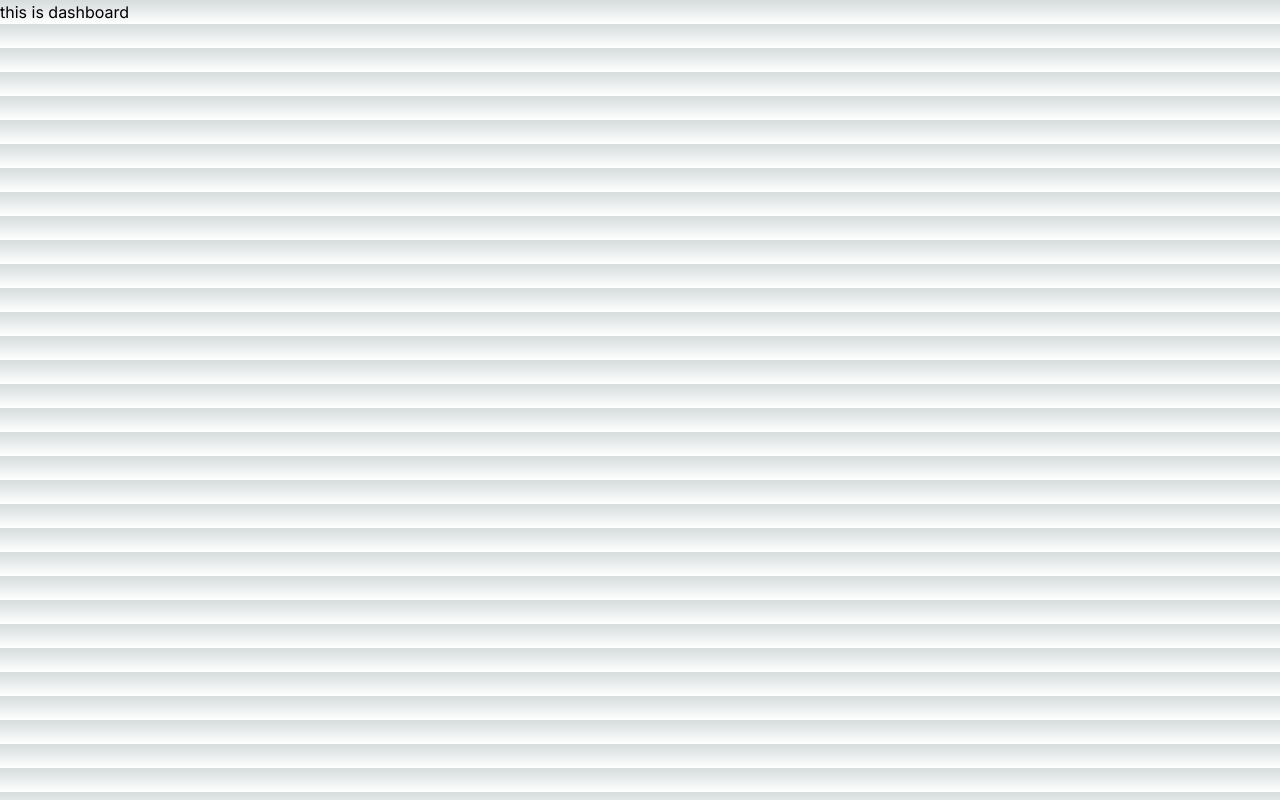
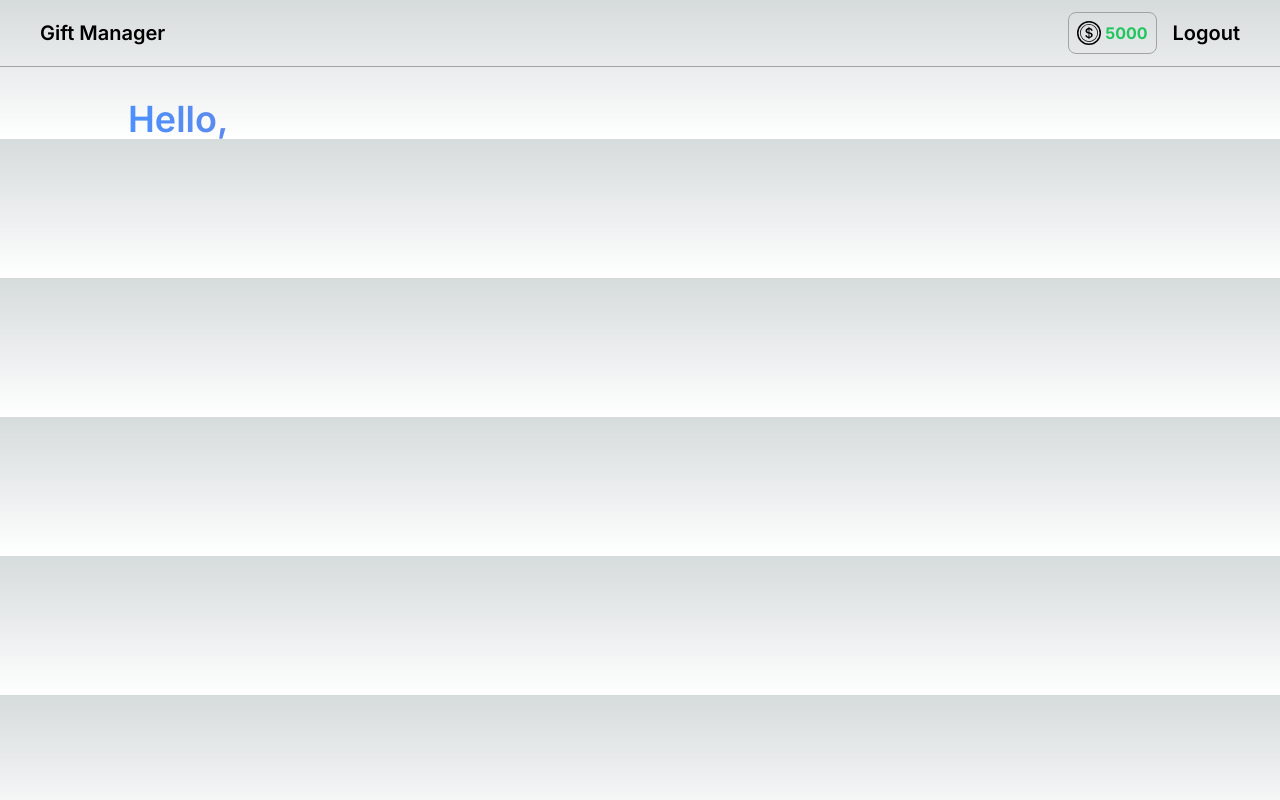
Before and after one commit to yash022406/gift-manager, a Next.js app: page /dashboard in a window 1280 px wide. Built offline with nearby package versions, Linux system fonts and the light colour scheme; no server answers.

Commit message:
added users data into firebase datastore/users table

```diff
--- a/package.json
+++ b/package.json
@@ -10,10 +10,13 @@
   },
   "dependencies": {
     "@bradgarropy/next-link": "^1.1.0",
+    "@reduxjs/toolkit": "^2.2.5",
     "firebase": "^10.12.2",
     "next": "14.2.4",
     "react": "^18",
     "react-dom": "^18",
+    "react-icons": "^5.2.1",
+    "react-redux": "^9.1.2",
     "react-router-dom": "^6.23.1"
   },
   "devDependencies": {
--- /dev/null
+++ b/src/app/dashboard/index.css
@@ -0,0 +1,5 @@
+.color-text{
+    background: -webkit-linear-gradient(16deg, #4b90ff, #ff5546);
+    -webkit-background-clip: text;
+    -webkit-text-fill-color: transparent;
+}
--- a/src/app/dashboard/page.js
+++ b/src/app/dashboard/page.js
@@ -1,5 +1,40 @@
+"use client";
+import './index.css'
+import { UserAuth } from "../../utils/AuthContext";
+import { useRouter } from 'next/navigation';
+import { BsCoin } from "react-icons/bs";
 export default function Dashboard () {
+    const {user} = UserAuth();
+    const {logout} = UserAuth();
+    const router = useRouter();
+    console.log(user)
+
+    const handleLogout = async () => {
+        try{
+        await logout()
+        router.push('/');
+        console.log('You are logged out.')
+        }catch(e){
+        console.log(e)
+        }
+    }
+
     return(
-        <div>this is dashboard</div>
+        <div className="flex flex-col ">
+            <div className="w-full flex justify-between px-10 items-center border-b border-[#a4a3a3] py-3">
+                <p className="text-xl font-semibold">Gift Manager</p>
+                {/* <p className='text-xl font-medium'> {user ? `Welcome, ${user.name}` : 'Not logged in'}</p> */}
+                <div className="flex gap-4">
+                    <div className="flex gap-1 px-2 py-2 border border-[#a4a3a3] rounded-lg">
+                    <BsCoin size={24} />
+                    <span className='font-bold text-green-500'>5000</span>
+                    </div>
+                    <button onClick={handleLogout} className="text-xl font-semibold">Logout</button>
+                </div>
+            </div>
+            <div className="flex flex-col mt-8 w-[80%] mx-auto ">
+                <p className="text-4xl font-semibold color-text">Hello, {user?.email}</p>
+            </div>
+        </div>
     )
 }
--- a/src/app/layout.js
+++ b/src/app/layout.js
@@ -1,7 +1,7 @@
 "use client"
 import { Inter } from "next/font/google";
 import "./globals.css";
-import { AuthContextProvider } from "@/utils/AuthContext";
+import { AuthContextProvider } from "../utils/AuthContext";
 const inter = Inter({ subsets: ["latin"] });
 
 
--- a/src/app/login/page.js
+++ b/src/app/login/page.js
@@ -1,6 +1,6 @@
 "use client"
 import { useState } from 'react';
-import { UserAuth } from '@/utils/AuthContext';
+import { UserAuth } from '../../utils/AuthContext';
 import { useRouter } from 'next/navigation';
 
 export default function Login() {
--- a/src/app/signup/page.js
+++ b/src/app/signup/page.js
@@ -1,7 +1,10 @@
 "use client"
 import { useState } from 'react';
-import { UserAuth } from '@/utils/AuthContext';
+import { UserAuth } from '../../utils/AuthContext';
 import { useRouter } from 'next/navigation';
+import { doc, setDoc } from 'firebase/firestore';
+import { db } from '../../utils/firebase'; // Ensure you have the firestore instance exported from your firebase config file
+
 export default function Signup() {
   const [formData, setFormData] = useState({
     name: '',
@@ -11,7 +14,7 @@ export default function Signup() {
     password: '',
     confirmPassword: '',
   });
-  const {createUser} = UserAuth()
+  const {createUser} = UserAuth();
   const router = useRouter();
 
   const [errors, setErrors] = useState({});
@@ -42,22 +45,27 @@ export default function Signup() {
     e.preventDefault();
     const validationErrors = validate();
     if (Object.keys(validationErrors).length === 0) {
+      try {
+        const userCredential = await createUser(formData.email, formData.password);
+        const user = userCredential.user;
 
-      e.preventDefault()
-      try{
-        await createUser(formData.email, formData.password)
+        // Save user data to Firestore
+        await setDoc(doc(db, 'users', user.uid), {
+          name: formData.name,
+          email: formData.email,
+          phone: formData.phone,
+          city: formData.city,
+        });
+
         router.push('/dashboard');
-      }catch(e){
-
+        console.log(formData, "user added successfully");
+      } catch (e) {
         console.log(e);
       }
-      console.log(formData, "user added successfully");
     } else {
       setErrors(validationErrors);
     }
   };
-
-  const resent_apiKey = "re_SbRHsHaf_2gR5ZxPqYCevBDL11fEntixf"
 
   return (
     <div className="min-h-screen bg-gray-900 text-white flex items-center justify-center">
--- a/src/utils/firebase.js
+++ b/src/utils/firebase.js
@@ -1,11 +1,13 @@
 import { initializeApp } from "firebase/app";
-import {getAuth} from 'firebase/auth'
+import { getAuth } from 'firebase/auth';
 import { getAnalytics } from "firebase/analytics";
-// TODO: Add SDKs for Firebase products that you want to use
-// https://firebase.google.com/docs/web/setup#available-libraries
+import {
+  collection,
+  getFirestore,
+  getDocs
+} from 'firebase/firestore';
 
 // Your web app's Firebase configuration
-// For Firebase JS SDK v7.20.0 and later, measurementId is optional
 const firebaseConfig = {
   apiKey: "AIzaSyCTXAmuw9FFiA2AvM2WaR0KEOxer1vtbI4",
   authDomain: "giftmanagement-9f7f3.firebaseapp.com",
@@ -20,4 +22,24 @@ const firebaseConfig = {
 const app = initializeApp(firebaseConfig);
 export const auth = getAuth(app);
 const analytics = getAnalytics(app);
-export default app
+
+// Initialize Firestore
+export const db = getFirestore(app);
+
+// Get a reference to the collection
+// const colRef = collection(db, "users");
+
+// Fetch documents from the collection
+// getDocs(colRef)
+//   .then((snapshot) => {
+//     let users = [];
+//     snapshot.docs.forEach(doc => {
+//       users.push({ ...doc.data(), id: doc.id });
+//     });
+//     console.log(users);
+//   })
+//   .catch(error => {
+//     console.error("Error fetching documents: ", error);
+//   });
+
+export default app;
```
Also changed, not shown: 1 other file (tests, documents, lock files or other folders).
